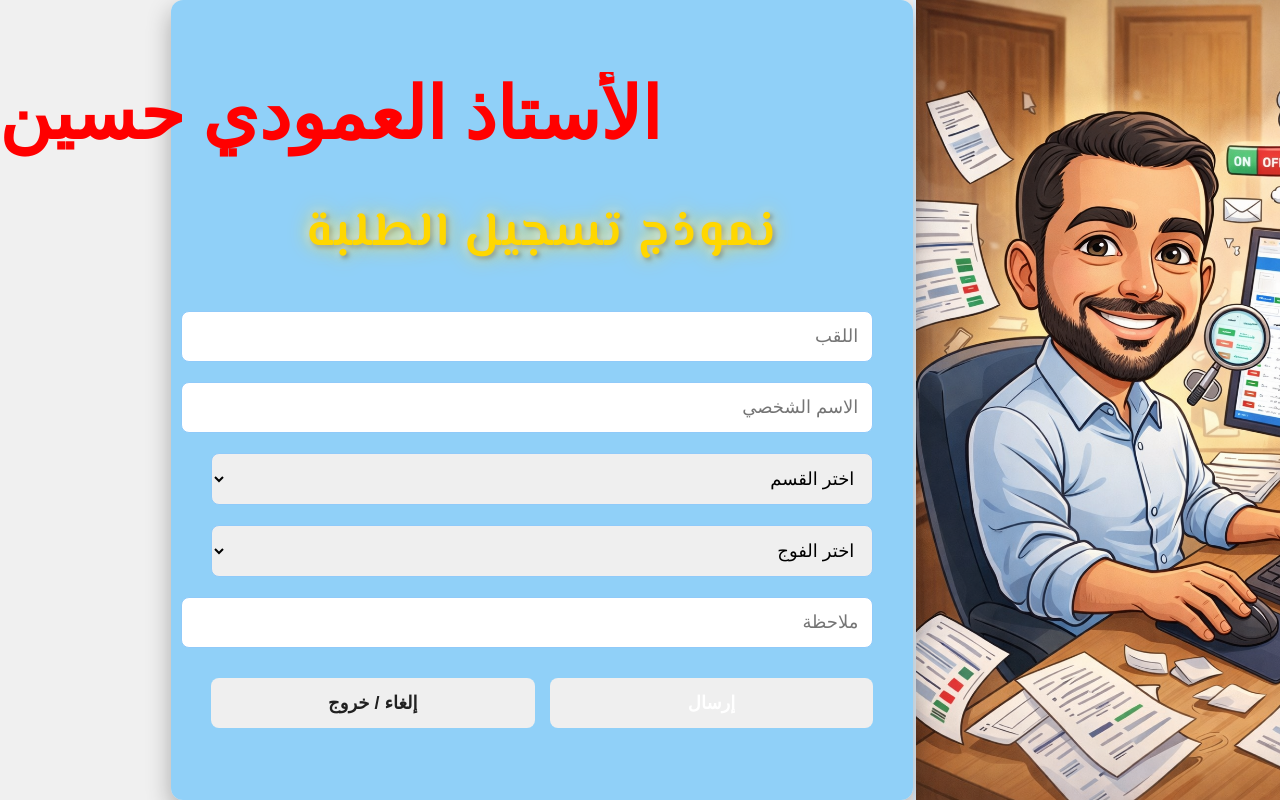
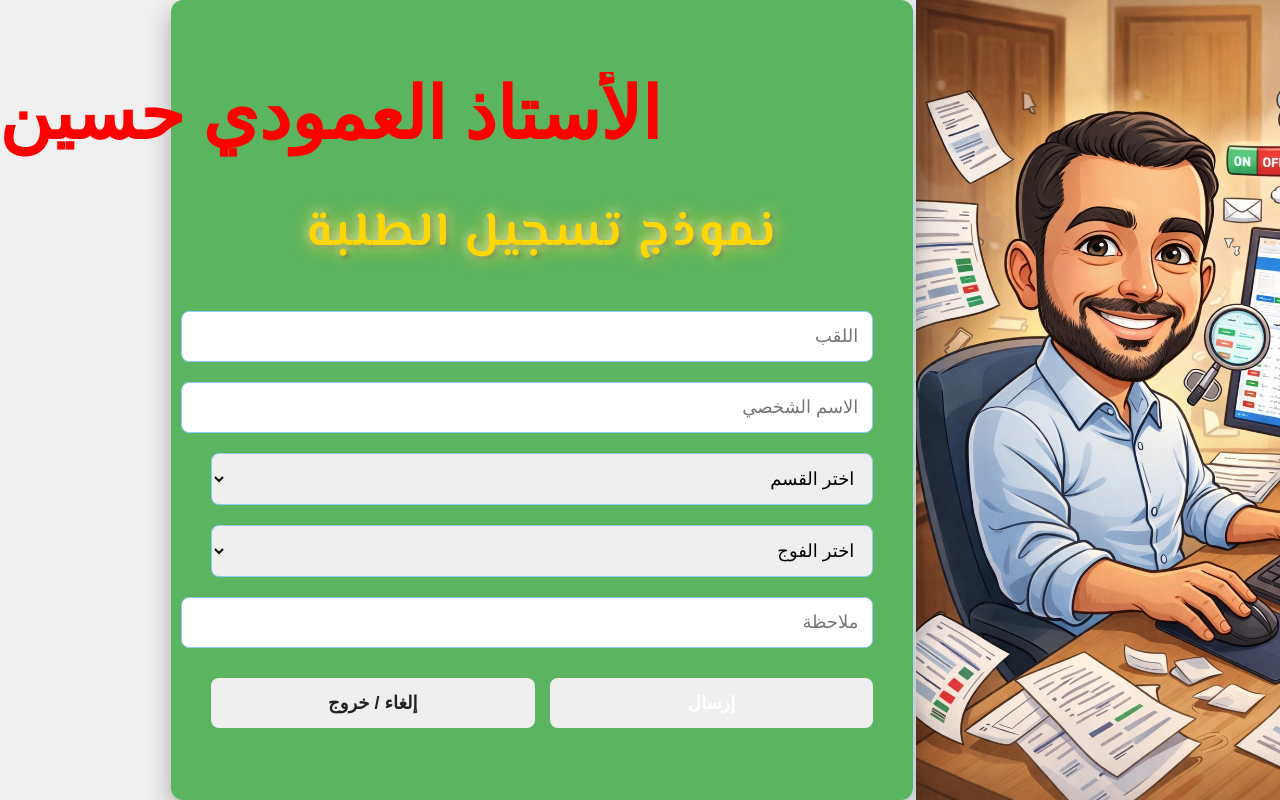
Before and after one commit to hocinebno3131-source/students_app, a Flask app: page / in a window 1280 px wide; the page is wider, and only the part inside the window is pictured. Run offline with Flask 3, Linux system fonts and the light colour scheme.

Commit message:
Update form.html

```diff
--- a/templates/form.html
+++ b/templates/form.html
@@ -32,7 +32,7 @@ body { display: flex; height: 100vh; margin: 0; background: #f0f0f0; }
     max-width: none;      /* يزيل الحد الأقصى للعرض */
     width: 100%;
     min-height: 90vh;
-    background: rgba(135,206,250,0.9);
+    background: rgba(76,175,80,0.9);
     padding: 40px;
     border-radius: 12px;
     box-shadow: 0 10px 25px rgba(0,0,0,0.3);
```
